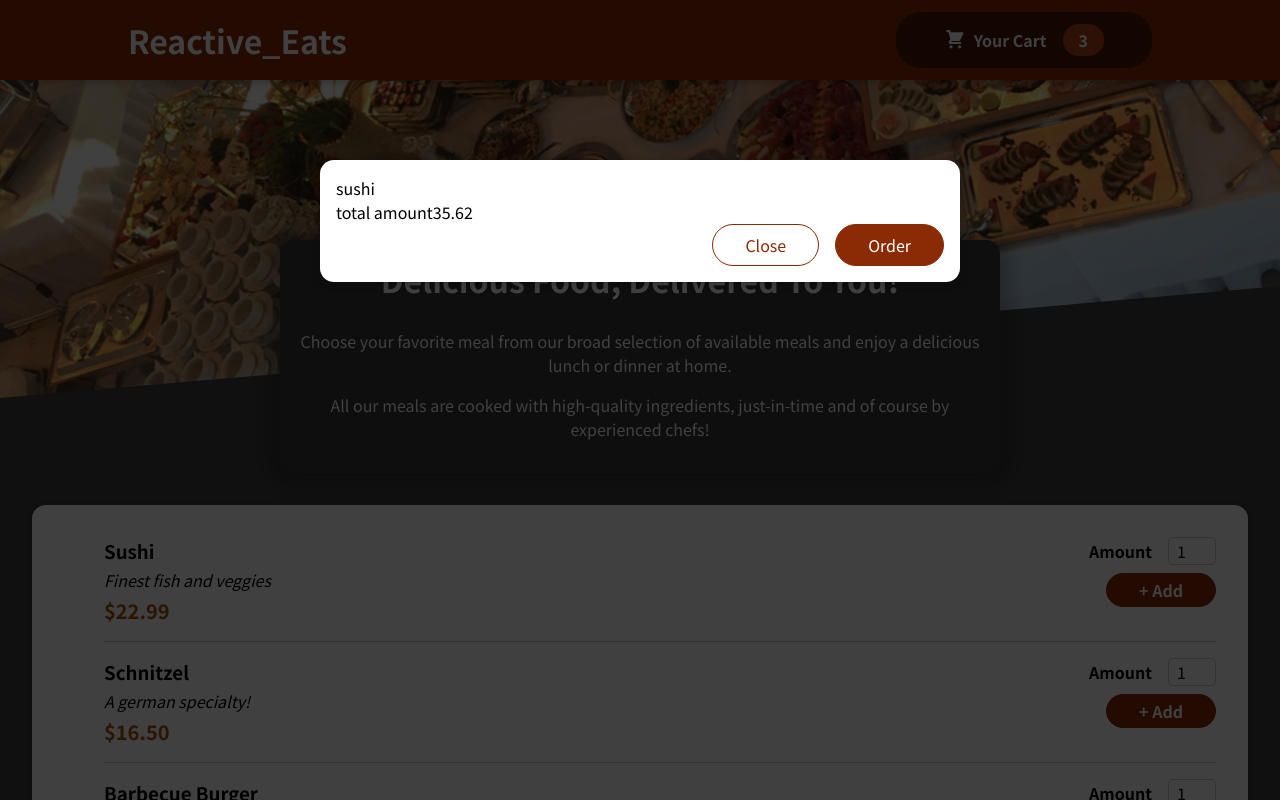
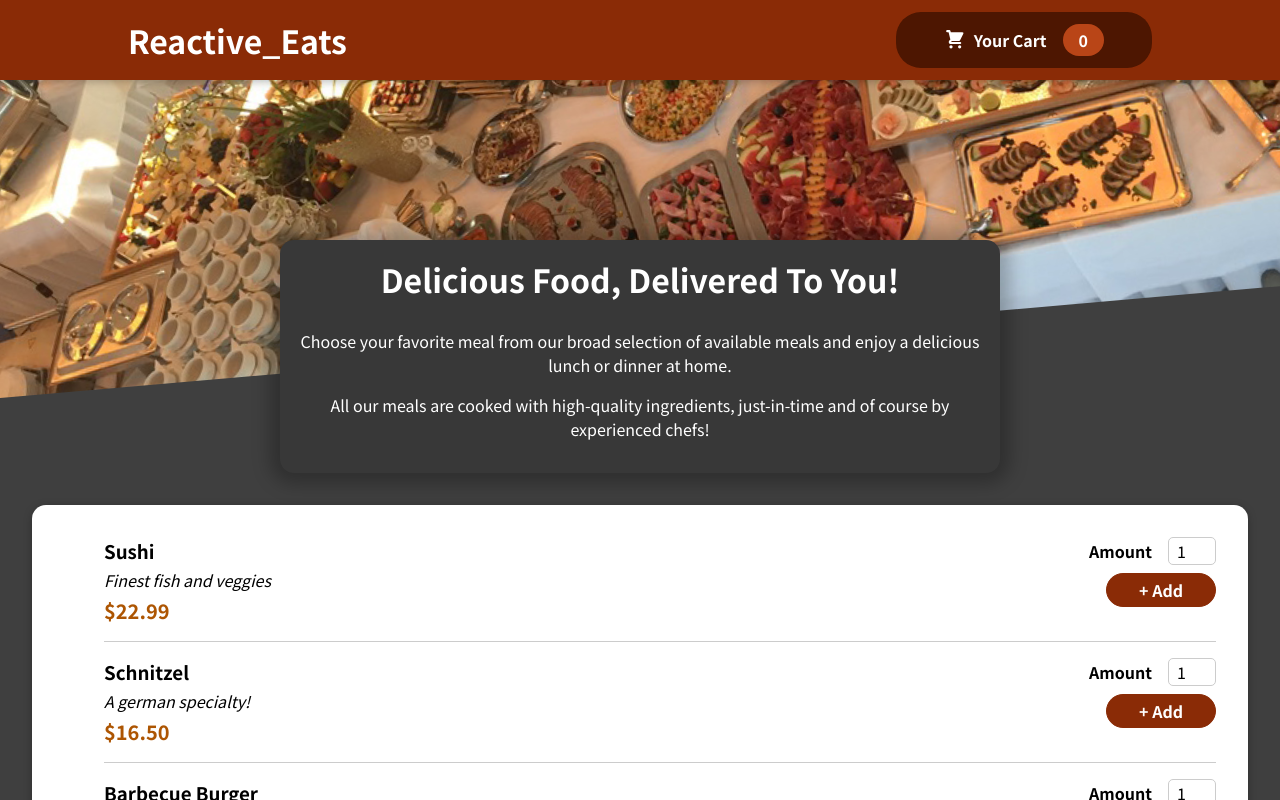
Before and after one commit to Aster347/React-Course-Food, a React (Create React App) app: page / in a window 1280 px wide. Shown: the top 800 px of the page. Built offline with nearby package versions, Linux system fonts and the light colour scheme.

Commit message:
Working Cart Counter

```diff
--- a/src/App.js
+++ b/src/App.js
@@ -1,17 +1,28 @@
-import React, { Fragment } from "react";
+import React, { useState } from "react";
 import Header from "./components/Layout/Header";
 import Meals from "./components/Meals/Meals";
 import Cart from "./components/Cart/Cart";
+import CartProvider from "./store/CartProvider";
 
 function App() {
+  const [cartIsShown, setCartIsShown] = useState(false);
+
+  const showCartHandler = () => {
+    setCartIsShown(true);
+  };
+
+  const hideCartHandler = () => {
+    setCartIsShown(false);
+  };
+
   return (
-    <Fragment>
-      <Cart />
-      <Header />
+    <CartProvider>
+      {cartIsShown && <Cart onClose={hideCartHandler}/>}
+      <Header onShowCart={showCartHandler}/>
       <main>
         <Meals />
       </main>
-    </Fragment>
+    </CartProvider>
   );
 }
 
--- a/src/components/Cart/Cart.js
+++ b/src/components/Cart/Cart.js
@@ -1,7 +1,7 @@
 import Modal from "../UI/Modal";
 import styles from "./Cart.module.css";
 
-const Cart = () => {
+const Cart = (props) => {
   const cartitems = (
     <ul className={styles["cart-items"]}>
       {[{ id: "c1", name: "sushi", amount: 2, price: 12.99 }].map((item) => (
@@ -11,14 +11,14 @@ const Cart = () => {
   );
 
   return (
-    <Modal>
+    <Modal onClose={props.onClose}>
       {cartitems}
       <div className={styles.totals}>
         <span>total amount</span>
         <span>35.62</span>
       </div>
       <div className={styles.actions}>
-        <button className={styles["button--alt"]}>Close</button>
+        <button className={styles["button--alt"]} onClick={props.onClose}>Close</button>
         <button className={styles.button}>Order</button>
       </div>
     </Modal>
--- a/src/components/Layout/Header.js
+++ b/src/components/Layout/Header.js
@@ -8,7 +8,7 @@ const Header = (props) => {
     <Fragment>
       <header className={styles.header}>
         <h1>Reactive_Eats</h1>
-        <HeaderCartButton />
+        <HeaderCartButton onClick={props.onShowCart}/>
       </header>
       <div className={styles["main-image"]}>
         <img src={mealsImage} alt="A table full of delicious food!"/>
--- a/src/components/Layout/HeaderCartButton.js
+++ b/src/components/Layout/HeaderCartButton.js
@@ -1,15 +1,23 @@
+import React, { useContext } from 'react';
 import styles from "./HeaderCartButton.module.css";
 import CartIcon from "../Cart/CartIcon";
+import CartContext from "../../store/cart-context";
 
 const HeaderCartButton = (props) => {
+  const cartCtx = useContext(CartContext);
+
+  const numberOfCartItems = cartCtx.items.reduce((curNumber, item) => {
+    return curNumber + item.amount;
+  }, 0);
+
   return (
-    <button className={styles.button}>
+    <button className={styles.button} onClick={props.onClick}>
       <span className={styles.icon}>
         {" "}
         <CartIcon />{" "}
       </span>
       <span>Your Cart</span>
-      <span className={styles.badge}>3</span>
+      <span className={styles.badge}>{numberOfCartItems}</span>
     </button>
   );
 };
--- a/src/components/UI/Modal.js
+++ b/src/components/UI/Modal.js
@@ -3,7 +3,7 @@ import { Fragment } from "react";
 import styles from "./Modal.module.css";
 
 const Backdrop = (props) => {
-  return <div className={styles.backdrop} />;
+  return <div className={styles.backdrop} onClick={props.onClose}/>;
 };
 
 const ModalOverlay = (props) => {
@@ -19,7 +19,7 @@ const portalElement = document.getElementById("overlays");
 const Modal = (props) => {
   return (
     <Fragment>
-      {ReactDOM.createPortal(<Backdrop />, portalElement)}
+      {ReactDOM.createPortal(<Backdrop onClose={props.onClose} />, portalElement)}
       {ReactDOM.createPortal(
         <ModalOverlay>{props.children}</ModalOverlay>,
         portalElement
--- /dev/null
+++ b/src/store/CartProvider.js
@@ -0,0 +1,47 @@
+import { useReducer } from 'react';
+
+import CartContext from './cart-context';
+
+const defaultCartState = {
+  items: [],
+  totalAmount: 0
+};
+
+const cartReducer = (state, action) => {
+  if (action.type === 'ADD') {
+    const updatedItems = state.items.concat(action.item);
+    const updatedTotalAmount = state.totalAmount + action.item.price * action.item.amount;
+    return {
+      items: updatedItems,
+      totalAmount: updatedTotalAmount
+    };
+  }
+  return defaultCartState;
+};
+
+const CartProvider = (props) => {
+  const [cartState, dispatchCartAction] = useReducer(cartReducer, defaultCartState);
+
+  const addItemToCartHandler = (item) => {
+    dispatchCartAction({type: 'ADD', item: item});
+  };
+
+  const removeItemFromCartHandler = (id) => {
+    dispatchCartAction({type: 'REMOVE', id: id});
+  };
+
+  const cartContext = {
+    items: cartState.items,
+    totalAmount: cartState.totalAmount,
+    addItem: addItemToCartHandler,
+    removeItem: removeItemFromCartHandler,
+  };
+
+  return (
+    <CartContext.Provider value={cartContext}>
+      {props.children}
+    </CartContext.Provider>
+  );
+};
+
+export default CartProvider;
--- /dev/null
+++ b/src/store/cart-context.js
@@ -0,0 +1,10 @@
+import React from 'react';
+
+const CartContext = React.createContext({
+  items: [],
+  totalAmount: 0,
+  addItem: (item) => {},
+  removeItem: (id) => {}
+});
+
+export default CartContext;
```
Also changed, not shown: 1 other file (tests, documents, lock files or other folders).
